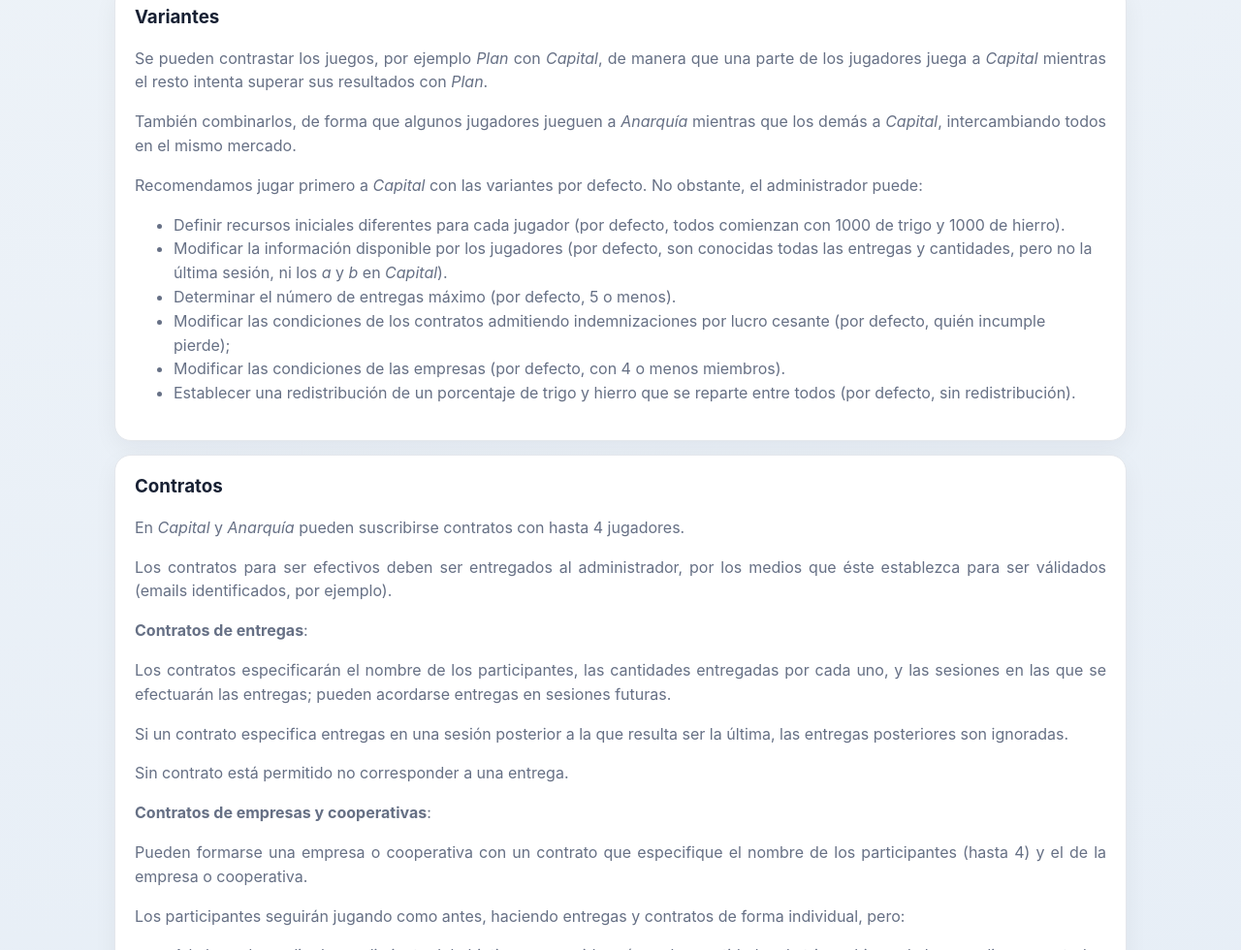
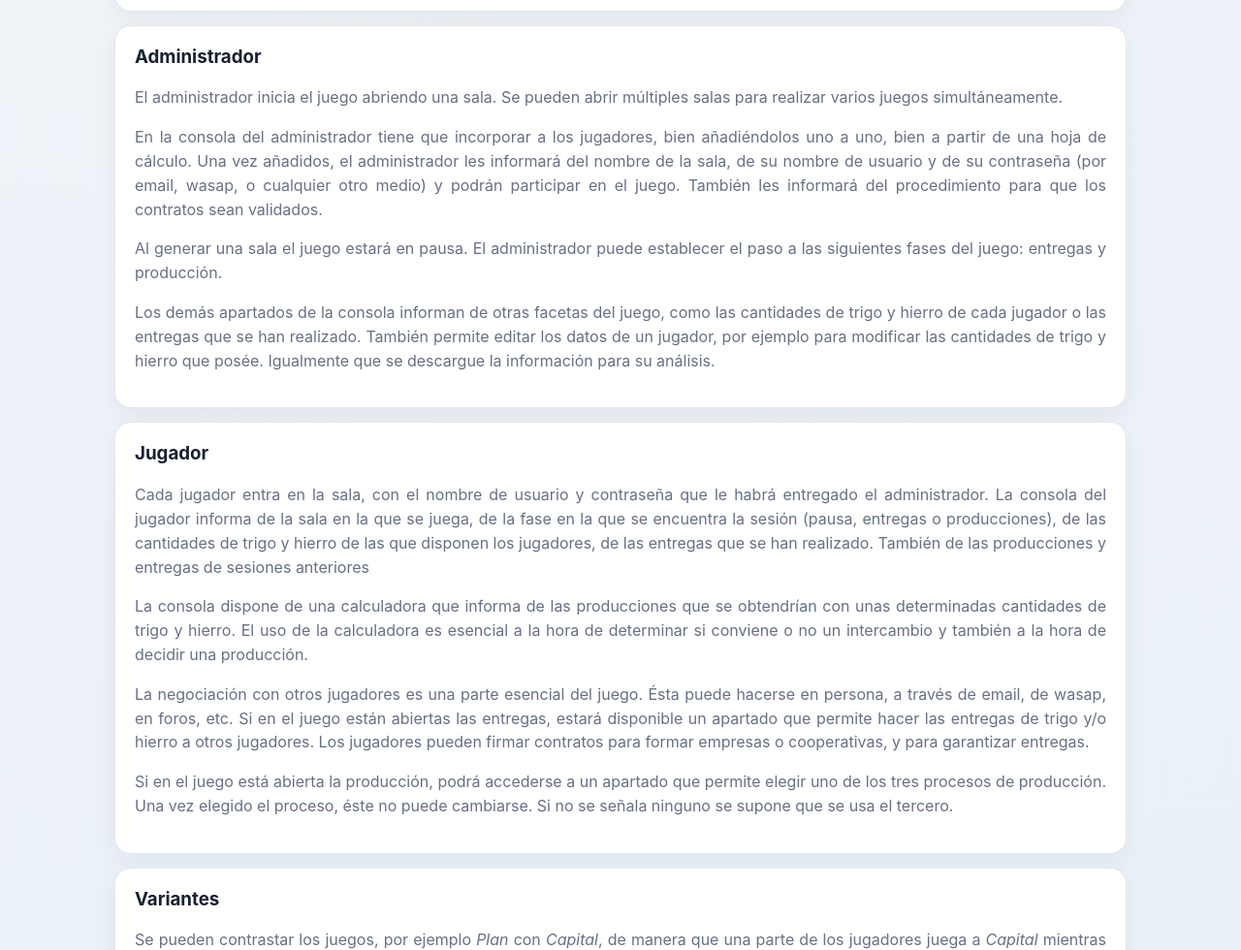
Before and after one commit to mmuinosp-hub/uab, a website: page public/index.html in a window 1280 px wide. Shown: the part 1820-2800 px from the top of the page at 97% size. Drawn offline with Linux system fonts and the light colour scheme.

Commit message:
Add files via upload

```diff
--- a/public/index.html
+++ b/public/index.html
@@ -18,6 +18,7 @@ main{max-width:1080px;margin:auto;padding:34px 18px 70px}.hero{padding:38px 30px
 </section>
 
 <section class="card wide">
+<p align="Justify"><font size=-1 color=ff0000>Atención: ésta es una plataforma en desarrollo, y el servidor gratuito en el que está ubicada se reinicia sin guardar los datos si deja de usarse durante 15 minutos.</font>
 
 <p align ="Justify">OIKOS incluye tres juegos económicos: <i>Capital</i>, <i>Anarquía</i> y <i>Plan</i>.
 <p align ="Justify">En los juegos se puede actuar como administrador y/o como jugador:
@@ -67,6 +68,27 @@ main{max-width:1080px;margin:auto;padding:34px 18px 70px}.hero{padding:38px 30px
 <p align ="Justify">El objetivo puede definirse como en <i>Capital</i> o en <i>Anarquía</i>.
 </section>
 
+
+
+
+<section class="card wide">
+<h3>Administrador</h3>
+<p align ="Justify">El administrador inicia el juego abriendo una sala. Se pueden abrir múltiples salas para realizar varios juegos simultáneamente.
+<p align ="Justify">En la consola del administrador tiene que incorporar a los jugadores, bien añadiéndolos uno a uno, bien a partir de una hoja de cálculo. Una vez añadidos, el administrador les informará del nombre de la sala, de su nombre de usuario y de su contraseña (por email, wasap, o cualquier otro medio) y podrán participar en el juego. También les informará del procedimiento para que los contratos sean validados.
+<p align ="Justify">Al generar una sala el juego estará en pausa. El administrador puede establecer el paso a las siguientes fases del juego: entregas y producción.
+<p align ="Justify">Los demás apartados de la consola informan de otras facetas del juego, como las cantidades de trigo y hierro de cada jugador o las entregas que se han realizado. También permite editar los datos de un jugador, por ejemplo para modificar las cantidades de trigo y hierro que posée. Igualmente que se descargue la información para su análisis.
+</section>
+
+
+<section class="card wide">
+<h3>Jugador</h3>
+<p align ="Justify">Cada jugador entra en la sala, con el nombre de usuario y contraseña que le habrá entregado el administrador. La consola del jugador informa de la sala en la que se juega, de la fase en la que se encuentra la sesión (pausa, entregas o producciones), de las cantidades de trigo y hierro de las que disponen los jugadores, de las entregas que se han realizado. También de las producciones y entregas de sesiones anteriores
+<p align ="Justify">La consola dispone de una calculadora que informa de las producciones que se obtendrían con unas determinadas cantidades de trigo y hierro. El uso de la calculadora es esencial a la hora de determinar si conviene o no un intercambio y también a la hora de decidir una producción.
+<p align ="Justify">La negociación con otros jugadores es una parte esencial del juego. Ésta puede hacerse en persona, a través de email, de wasap, en foros, etc. Si en el juego están abiertas las entregas, estará disponible un apartado que permite hacer las entregas de trigo y/o hierro a otros jugadores. Los jugadores pueden firmar contratos para formar empresas o cooperativas, y para garantizar entregas.
+<p align ="Justify">Si en el juego está abierta la producción, podrá accederse a un apartado que permite elegir uno de los tres procesos de producción. Una vez elegido el proceso, éste no puede cambiarse. Si no se señala ninguno se supone que se usa el tercero.
+</section>
+
+
 <section class="card wide">
 <h3>Variantes</h3>
 
@@ -111,7 +133,6 @@ main{max-width:1080px;margin:auto;padding:34px 18px 70px}.hero{padding:38px 30px
 <div class="footer">
 <p align ="Justify">
 OIKOS es un experimento para contrastar la teoría económica y también una herramienta didáctica. Puede utilizarse libremente, sin necesidad de registrarse o de participar en la investigación; pero agradeceríamos mucho que nos permitieran analizar los resultados y lo señalaríamos en las publicaciones que se deriven si así lo desean. El juego se inspiró en Alfons Barceló, «Juegos de simulación con modelos económicos reproductivos», <i>El Trimestre Económico</i>, Vol. 56, Nº 223(3) (1989), y los primeros resultados de la investigación se presentaron en las <i>X Jornadas de Análisis Input-Output</i> (2024) y en la <i>32nd International Input-Output Association Conference</i> (2026).
-</p>
 
 OIKOS, con las cosas de comer no se juega © 2025, 2026 Manuel Muiños, <a href="https://creativecommons.org/licenses/by-nc-nd/4.0/" target="_blank">Creative Commons BY-NC-ND 4.0
 <img src="https://mirrors.creativecommons.org/presskit/icons/cc.svg" alt="" style="max-width: 1em;max-height:1em;margin-left: .2em;"><img src="https://mirrors.creativecommons.org/presskit/icons/by.svg" alt="" style="max-width: 1em;max-height:1em;margin-left: .2em;"><img src="https://mirrors.creativecommons.org/presskit/icons/nc.svg" alt="" style="max-width: 1em;max-height:1em;margin-left: .2em;"><img src="https://mirrors.creativecommons.org/presskit/icons/nd.svg" alt="" style="max-width: 1em;max-height:1em;margin-left: .2em;"></A>
```
Also changed, not shown: public/indexeng.html (+28 -0 lines).
